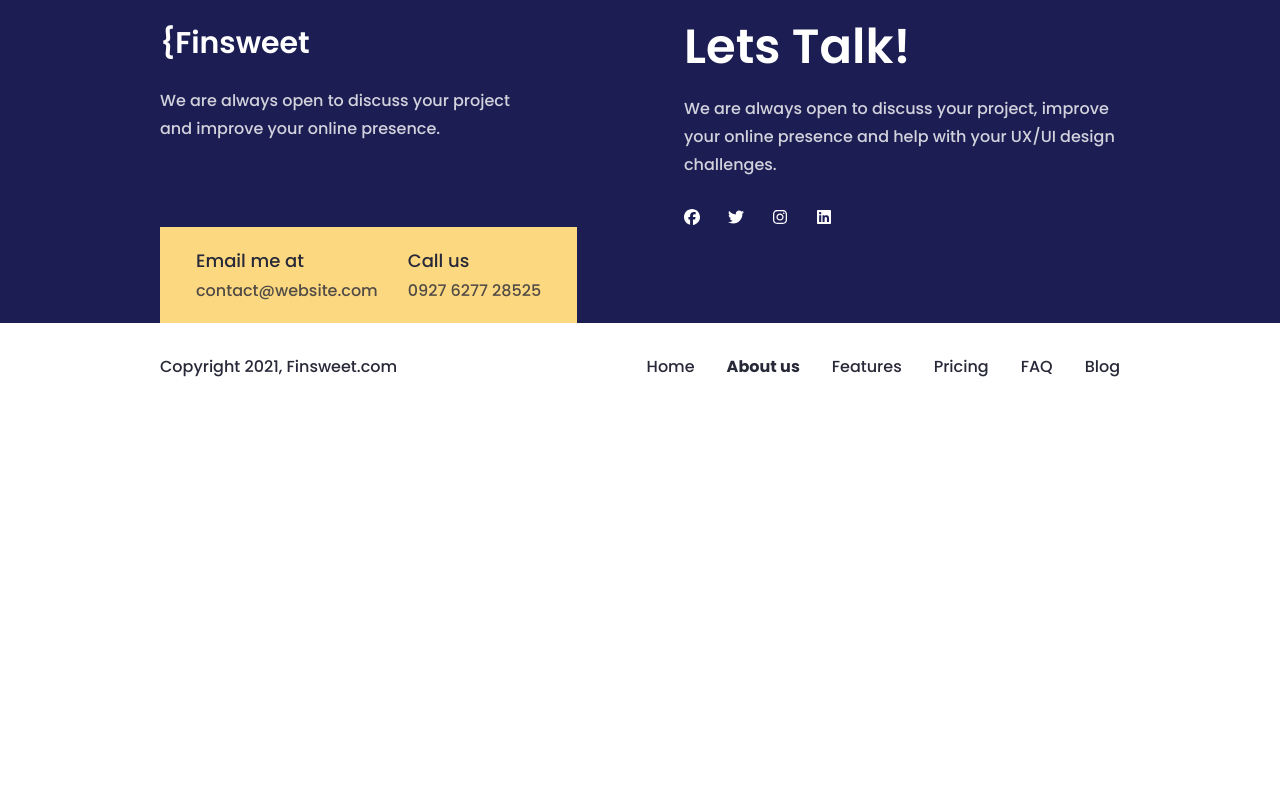
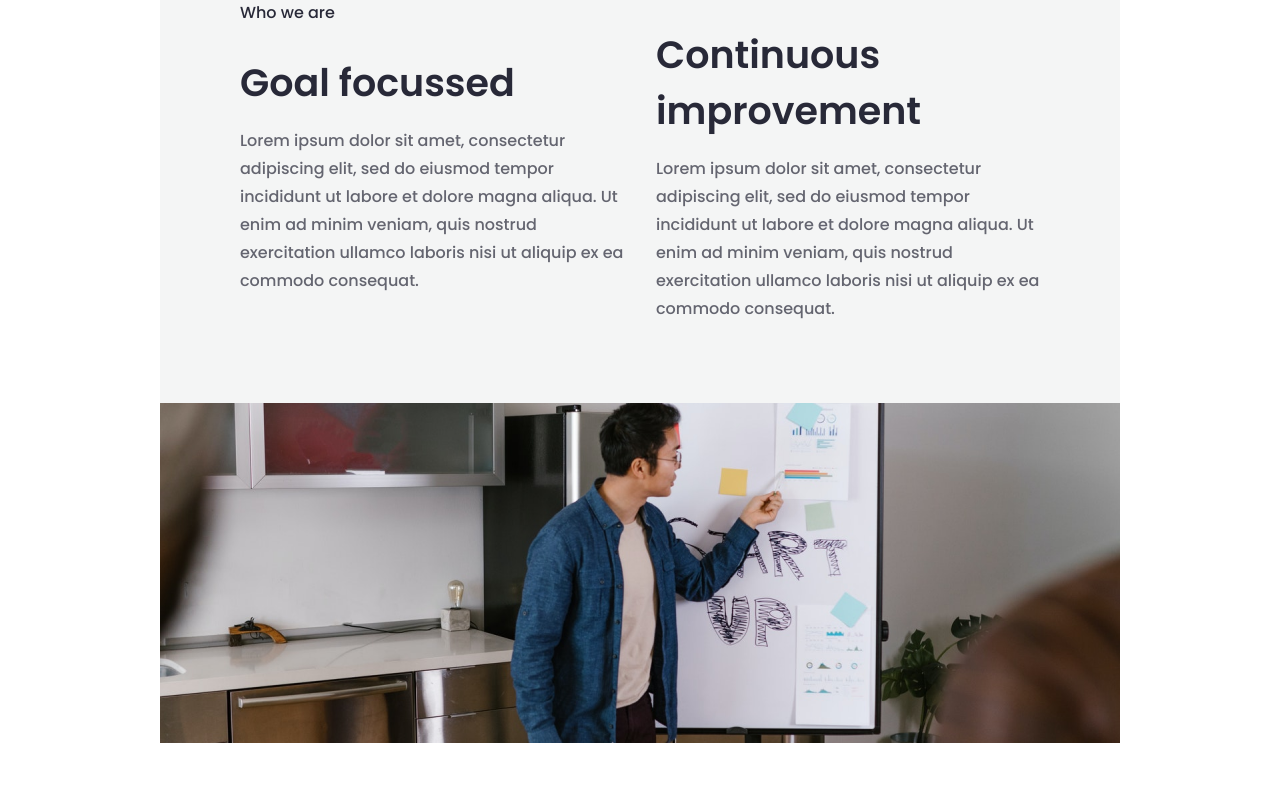
Before and after one commit to DaNaRim/ekreative-frontend-task2, a React (Create React App) app: page /aboutUs in a window 1280 px wide. Shown: the part 880-1680 px from the top of the page. Before the commit the page ends 1291 px from the top, so only its background shows below. Built offline with nearby package versions, Linux system fonts and the light colour scheme.

Commit message:
ADD WhoWeAre section in AboutUsPage

```diff
--- /dev/null
+++ b/src/common/components/sections/WhoWeAre/WhoWeAre.jsx
@@ -0,0 +1,29 @@
+import who_we_are from "assets/img/who_we_are.png";
+import styles from "./WhoWeAre.module.scss";
+
+export const WhoWeAre = () => (
+  <section className={styles.who_we_are}>
+    <div className={styles.top}>
+      <p>Who we are</p>
+      <div className={styles.content_wrapper}>
+        <article>
+          <h3>Goal focussed</h3>
+          <p>
+            Lorem ipsum dolor sit amet, consectetur adipiscing elit, sed do eiusmod tempor incididunt ut
+            labore et dolore magna aliqua. Ut enim ad minim veniam, quis nostrud exercitation ullamco
+            laboris nisi ut aliquip ex ea commodo consequat.
+          </p>
+        </article>
+        <article>
+          <h3>Continuous improvement</h3>
+          <p>
+            Lorem ipsum dolor sit amet, consectetur adipiscing elit, sed do eiusmod tempor incididunt ut
+            labore et dolore magna aliqua. Ut enim ad minim veniam, quis nostrud exercitation ullamco
+            laboris nisi ut aliquip ex ea commodo consequat.
+          </p>
+        </article>
+      </div>
+    </div>
+    <img src={who_we_are} alt="man describes text in board to colleagues" height="680" width="2560"/>
+  </section>
+);
--- /dev/null
+++ b/src/common/components/sections/WhoWeAre/WhoWeAre.module.scss
@@ -0,0 +1,41 @@
+@import "src/assets/styles/color-palette";
+@import "src/assets/styles/style-templates";
+@import "src/assets/styles/style-constants";
+
+.who_we_are {
+  box-sizing: border-box;
+  width: 100%;
+  padding: 0 $sectionPaddingX $sectionPaddingY;
+  color: $dark_blue;
+
+  .top {
+    padding: 5em;
+    background-color: #f4f5f5;
+
+    > p {
+      @extend .label2;
+    }
+
+    .content_wrapper {
+      display: flex;
+      align-items: center;
+      justify-content: space-between;
+
+      article {
+        width: 48%;
+
+        p {
+          @extend .body1;
+          margin-top: 1em;
+          opacity: $opacity7;
+        }
+      }
+    }
+  }
+
+  > img {
+    width: 100%;
+    height: 21.25em;
+    object-fit: cover;
+  }
+}
--- a/src/common/pages/AboutUsPage/AboutUsPage.jsx
+++ b/src/common/pages/AboutUsPage/AboutUsPage.jsx
@@ -1,35 +1,12 @@
 import {AboutUsHeader} from "../../components/sections/AboutUsHeader/AboutUsHeader";
+import {WhoWeAre} from "../../components/sections/WhoWeAre/WhoWeAre";
 
 const AboutUsPage = () => {
   return (
     <main>
       <AboutUsHeader/>
+      <WhoWeAre/>
 
-
-      {/*<section className="who_we_are">*/}
-      {/*  <div className="top">*/}
-      {/*    <div className="label2">Who we are</div>*/}
-      {/*    <div className="content_wrapper">*/}
-      {/*      <article>*/}
-      {/*        <h3>Goal focussed</h3>*/}
-      {/*        <p className="body1">*/}
-      {/*          Lorem ipsum dolor sit amet, consectetur adipiscing elit, sed do eiusmod tempor incididunt ut*/}
-      {/*          labore et dolore magna aliqua. Ut enim ad minim veniam, quis nostrud exercitation ullamco*/}
-      {/*          laboris nisi ut aliquip ex ea commodo consequat.*/}
-      {/*        </p>*/}
-      {/*      </article>*/}
-      {/*      <article>*/}
-      {/*        <h3>Continuous improvement</h3>*/}
-      {/*        <p className="body1">*/}
-      {/*          Lorem ipsum dolor sit amet, consectetur adipiscing elit, sed do eiusmod tempor incididunt ut*/}
-      {/*          labore et dolore magna aliqua. Ut enim ad minim veniam, quis nostrud exercitation ullamco*/}
-      {/*          laboris nisi ut aliquip ex ea commodo consequat.*/}
-      {/*        </p>*/}
-      {/*      </article>*/}
-      {/*    </div>*/}
-      {/*  </div>*/}
-      {/*  <img src="../img/who_we_are.png" alt="man describes text in board to colleagues" height="680" width="2560"/>*/}
-      {/*</section>*/}
 
       {/*<section className="our_process col_dark_blue">*/}
       {/*  <h2>The process we follow</h2>*/}
```
